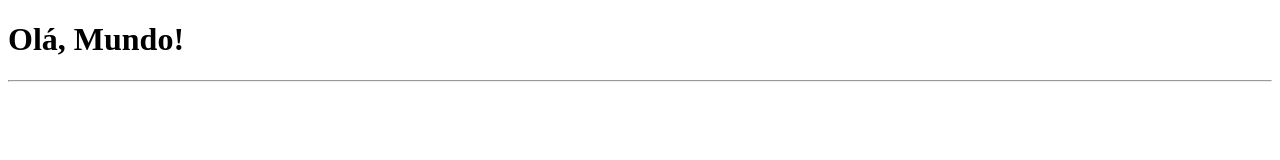
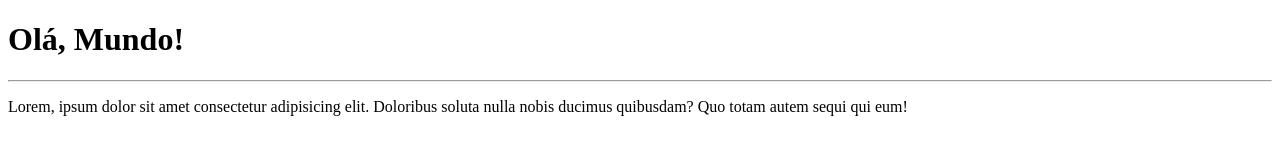
Before and after one commit to danielmccastro/Ola-Mundo, a plain HTML site: page site-exemplo/index.html in a window 1280 px wide. Drawn offline with Linux system fonts and the light colour scheme.

Commit message:
Adicionei um parágrafo

```diff
--- a/site-exemplo/index.html
+++ b/site-exemplo/index.html
@@ -9,5 +9,6 @@
 <body>
     <h1>Olá, Mundo!</h1>
     <hr>
+    <p>Lorem, ipsum dolor sit amet consectetur adipisicing elit. Doloribus soluta nulla nobis ducimus quibusdam? Quo totam autem sequi qui eum!</p>
 </body>
 </html>
```
